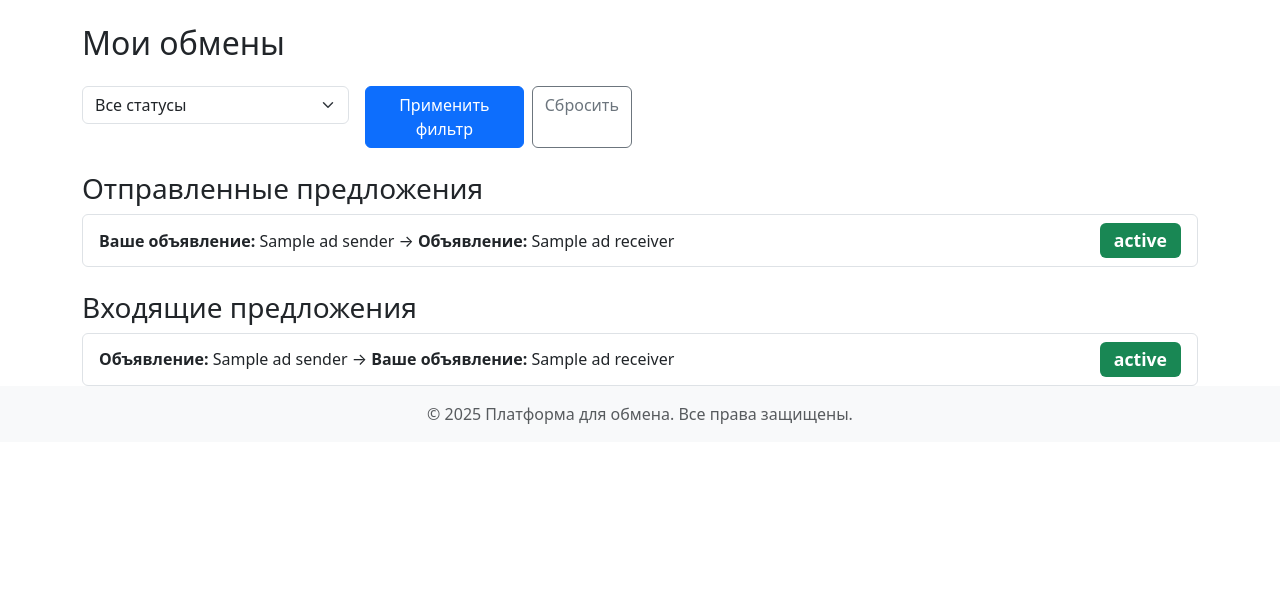
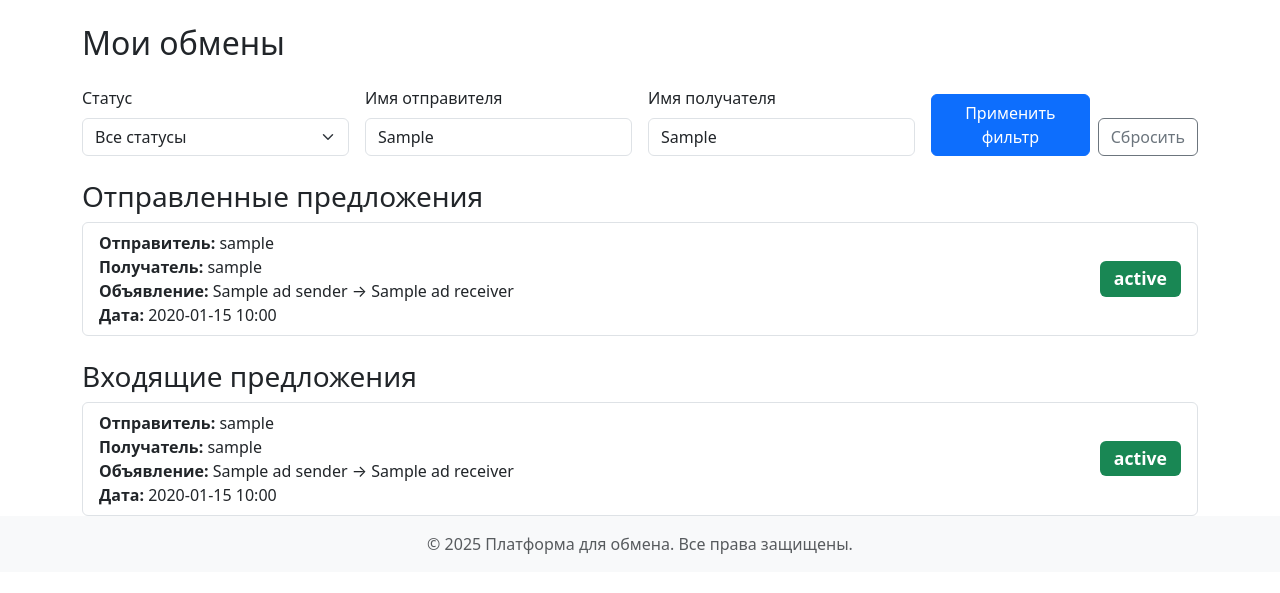
Before and after one commit to jane-devs/barter_platform, a Django app: template barter/templates/ads/my_proposals.html in a window 1280 px wide. Shown: the part 56-649 px from the top of the page. Run offline with Django 3.2, Linux system fonts and the light colour scheme; the template is opened without the code that fills it: most values are stand-ins (such as "Sample title", 1, 10 or a date in 2020).

Commit message:
add filters for prop, final changes

```diff
--- a/barter/templates/ads/ad_form.html
+++ b/barter/templates/ads/ad_form.html
@@ -1,4 +1,5 @@
 {% extends 'base.html' %}
+{% block title %}Создать объявление{% endblock %}
 {% block content %}
 <h2>Создать/Редактировать объявление</h2>
 <form method="post">
--- a/barter/templates/ads/my_proposals.html
+++ b/barter/templates/ads/my_proposals.html
@@ -1,17 +1,27 @@
 {% extends 'base.html' %}
+{% block title %}Мои обмены{% endblock %}
 {% block content %}
 <h2 class="mb-4">Мои обмены</h2>
 
 <form method="get" class="row g-3 mb-4">
   <div class="col-md-3">
-    <select name="status" class="form-select">
+    <label for="status" class="form-label">Статус</label>
+    <select name="status" id="status" class="form-select">
       <option value="">Все статусы</option>
-      <option value="pending" {% if request.GET.status == 'pending' %}selected{% endif %}>Ожидает</option>
-      <option value="accepted" {% if request.GET.status == 'accepted' %}selected{% endif %}>Принято</option>
-      <option value="rejected" {% if request.GET.status == 'rejected' %}selected{% endif %}>Отклонено</option>
+      <option value="pending" {% if status_filter == 'pending' %}selected{% endif %}>Ожидает</option>
+      <option value="accepted" {% if status_filter == 'accepted' %}selected{% endif %}>Принято</option>
+      <option value="rejected" {% if status_filter == 'rejected' %}selected{% endif %}>Отклонено</option>
     </select>
   </div>
-  <div class="col-md-3 d-flex">
+  <div class="col-md-3">
+    <label for="sender" class="form-label">Имя отправителя</label>
+    <input type="text" name="sender" id="sender" class="form-control" placeholder="Фильтр по отправителю" value="{{ sender_filter }}">
+  </div>
+  <div class="col-md-3">
+    <label for="receiver" class="form-label">Имя получателя</label>
+    <input type="text" name="receiver" id="receiver" class="form-control" placeholder="Фильтр по получателю" value="{{ receiver_filter }}">
+  </div>
+  <div class="col-md-3 d-flex align-items-end">
     <button type="submit" class="btn btn-primary me-2">Применить фильтр</button>
     <a href="{% url 'my_proposals' %}" class="btn btn-outline-secondary">Сбросить</a>
   </div>
@@ -22,8 +32,10 @@
   {% for prop in sent_proposals %}
     <li class="list-group-item d-flex justify-content-between align-items-center">
       <div>
-        <strong>Ваше объявление:</strong> {{ prop.ad_sender.title }} →
-        <strong>Объявление:</strong> {{ prop.ad_receiver.title }}
+        <strong>Отправитель:</strong> {{ prop.ad_sender.user.username }}<br>
+        <strong>Получатель:</strong> {{ prop.ad_receiver.user.username }}<br>
+        <strong>Объявление:</strong> {{ prop.ad_sender.title }} → {{ prop.ad_receiver.title }}<br>
+        <strong>Дата:</strong> {{ prop.created_at|date:"Y-m-d H:i" }}
       </div>
       <span class="badge
         {% if prop.status == 'pending' %}bg-warning text-dark
@@ -47,8 +59,10 @@
     <li class="list-group-item">
       <div class="d-flex justify-content-between align-items-center">
         <div>
-          <strong>Объявление:</strong> {{ prop.ad_sender.title }} →
-          <strong>Ваше объявление:</strong> {{ prop.ad_receiver.title }}
+          <strong>Отправитель:</strong> {{ prop.ad_sender.user.username }}<br>
+          <strong>Получатель:</strong> {{ prop.ad_receiver.user.username }}<br>
+          <strong>Объявление:</strong> {{ prop.ad_sender.title }} → {{ prop.ad_receiver.title }}<br>
+          <strong>Дата:</strong> {{ prop.created_at|date:"Y-m-d H:i" }}
         </div>
         <div>
           <span class="badge
--- a/barter/templates/ads/proposal_form.html
+++ b/barter/templates/ads/proposal_form.html
@@ -1,4 +1,5 @@
 {% extends 'base.html' %}
+{% block title %}Предложить обмен{% endblock %}
 {% block content %}
 <h3>Вы предлагаете обмен с объявлением:</h3>
 <p><strong>Товар: {{ ad_receiver.title }}, описание: {{ ad_receiver.description }}</strong></p>
```
Also changed, not shown: barter/ads/views.py (+17 -1 lines), barter/api/views.py (+21 -3 lines).
